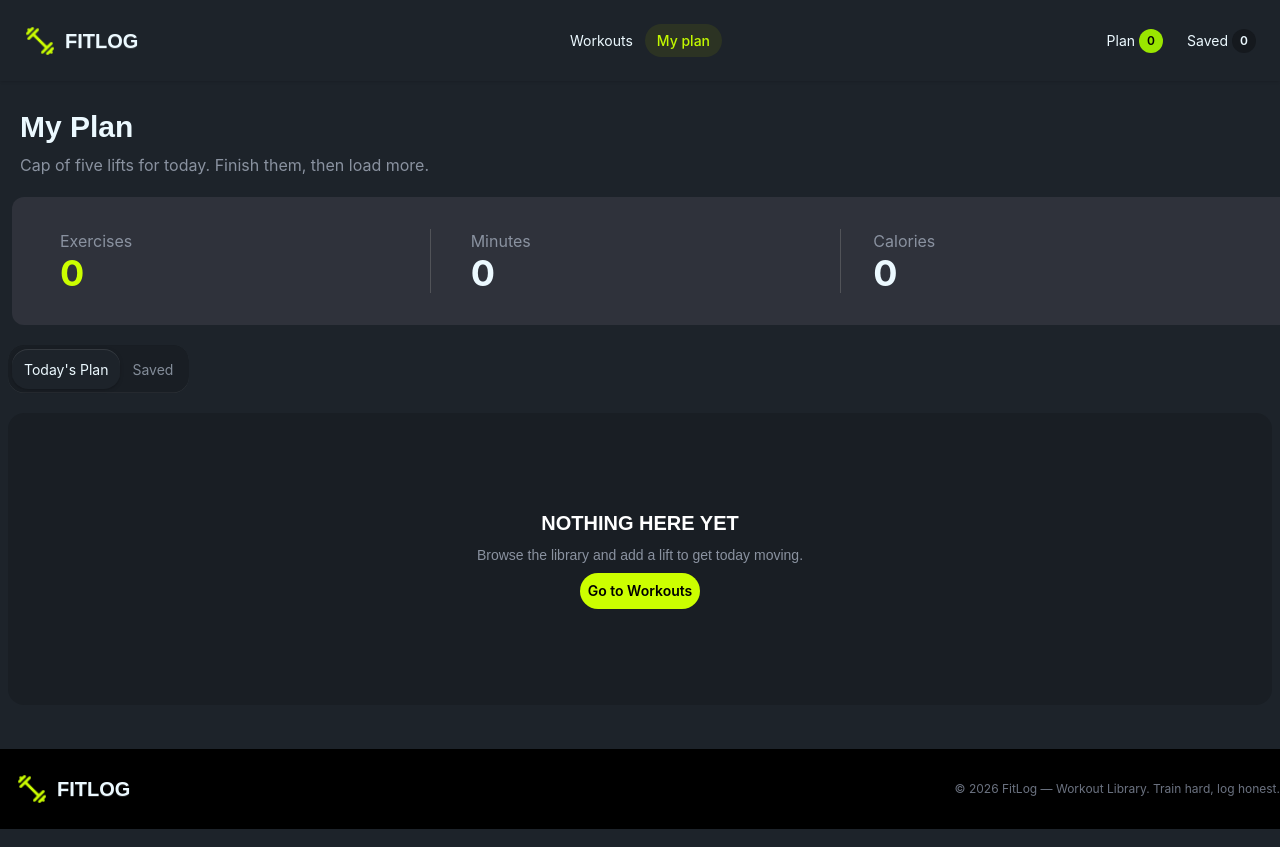
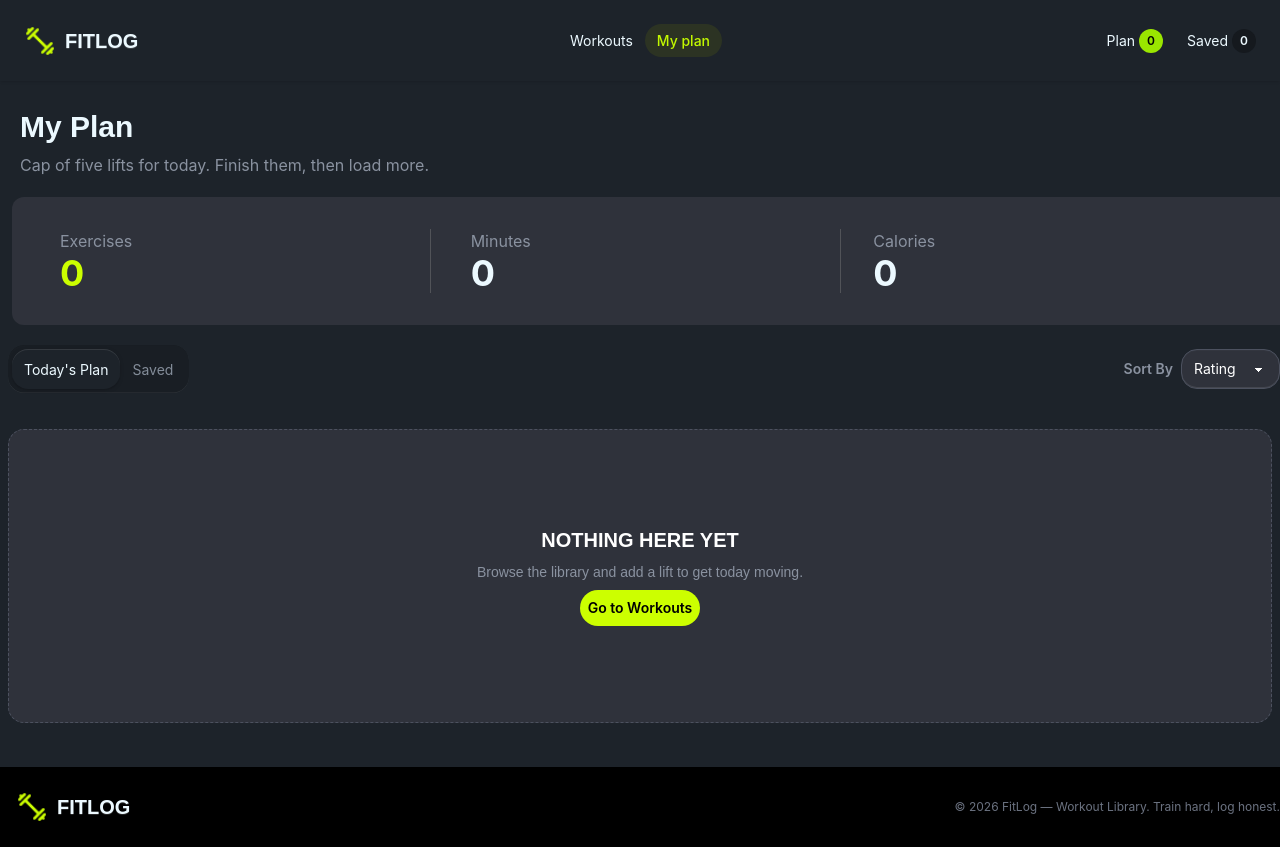
Before and after one commit to TechTahamina/FitLog, a Next.js app: page /my-plan in a window 1280 px wide. Built offline with nearby package versions, Linux system fonts and the light colour scheme.

Commit message:
all done

```diff
--- a/src/app/Components/Banner.tsx
+++ b/src/app/Components/Banner.tsx
@@ -18,7 +18,7 @@
           FitLog is a dark, no-nonsense gym companion: pick a lift, lock it{" "}
           <br /> into today&apos;s plan, and watch the week&apos;s work add up.
         </p>
-        <div>
+        <div className="flex justify-center lg:block">
           <a
             href="#library"
             className="inline-block bg-[#C2F800] text-black text-xs font-bold px-4 py-2 rounded-lg mt-4"
--- a/src/app/Components/Thelibrary.tsx
+++ b/src/app/Components/Thelibrary.tsx
@@ -21,7 +21,7 @@
         Twelve lifts covering every major muscle group.
       </p>
 
-      <div className="grid grid-cols-1 sm:grid-cols-2 lg:grid-cols-3 gap-6 mt-6  ">
+      <div className="grid grid-cols-1 sm:grid-cols-1 lg:grid-cols-3 gap-6 mt-6  ">
         {workoutsData.map((workout :Workout) => {
         return <WorkoutCard key={workout.id} workout={workout} />;
       })}
--- a/src/app/Components/WorkoutDetails/AddTodaysPlanButton.tsx
+++ b/src/app/Components/WorkoutDetails/AddTodaysPlanButton.tsx
@@ -5,8 +5,11 @@
 import { usePlan } from "@/Context/WorkoutProvider";
 import { toast } from "react-toastify";
 
+
 const AddTodaysPlanButton = ({ workout }: { workout: Workout }) => {
   const { workouts, setWorkouts } = usePlan();
+
+
 
   const handleAddToTodaysPlan = () => {
     if (workouts.some((w) => w.id === workout.id)) {
--- a/src/app/Components/shared/WorkoutCard.tsx
+++ b/src/app/Components/shared/WorkoutCard.tsx
@@ -7,7 +7,7 @@
 
 const WorkoutCard = ({ workout }: { workout: Workout }) => {
   return (
-        <div className="bg-[#111111] rounded-2xl overflow-hidden border border-white/5">
+        <div className="bg-[#111111] rounded-2xl overflow-hidden border border-white/5 mx-4 sm:mx-0">
      <Link href={`/workouts/${workout.id}`}>
       {/* Image */}
       <div className="relative h-120 w-full">
--- a/src/app/my-plan/page.tsx
+++ b/src/app/my-plan/page.tsx
@@ -8,6 +8,9 @@
 import { toast } from "react-toastify";
 
 const MyPlanWorkouts = () => {
+  const [sortBy, setSortBy] = useState<"duration" | "calories" | "rating">("rating")
+
+
   const { workouts, setWorkouts, saveForLater, setSaveForLater } = usePlan();
   const router = useRouter();
   const [tab, setTab] = useState<"plan" | "saved">("plan");
@@ -23,6 +26,25 @@
 
   const activeList = tab === "plan" ? workouts : saveForLater;
 
+    const sortWorkouts = (workout: Workout[]) => {
+      const sortedAllWorkouts = [ ...workout]
+      if (sortBy === "calories"){
+        sortedAllWorkouts.sort((a,b) => b.caloriesBurned - a.caloriesBurned);
+      }
+
+      else if (sortBy === "duration"){
+        sortedAllWorkouts.sort((a,b) => b.duration - a.duration);
+      }
+      else if (sortBy === "rating"){
+        sortedAllWorkouts.sort((a,b) => b.rating - a.rating);
+      }
+      return sortedAllWorkouts;
+    }
+    const sortedWorkouts = sortWorkouts(workouts)
+    const sortedSaveForLater = sortWorkouts(saveForLater)
+    console.log(sortedWorkouts, "sortedWorkouts");
+    console.log(sortedSaveForLater, "sortedSaveForLater");
+
   const exercisesCount = activeList.length;
   const totalMinutes = activeList.reduce(
     (total, workout) => total + workout.duration,
@@ -35,6 +57,8 @@
 
   const renderDoneButton = (workout: Workout) => {
     const isDone = completedIds.has(workout.id);
+
+
 
     return (
       <button
@@ -86,8 +110,12 @@
       {/* My-Plan-metrics div end */}
 
       {/* tab and sorting start */}
-      {/* tab */}
-      <div role="tablist" className="tabs tabs-box my-5 mx-2 rounded-2xl w-fit">
+      <div className="flex flex-col items-start justify-between gap-4 sm:flex-row sm:items-center">
+        {/* tab start */}
+        <div
+          role="tablist"
+          className="tabs tabs-box my-5 mx-2 rounded-2xl w-fit"
+        >
           <button
             role="tab"
             className={`tab ${tab === "plan" ? "tab-active" : ""} rounded-2xl`}
@@ -103,10 +131,23 @@
             Saved
           </button>
         </div>
-      <div className="mt-4 bg-base-200 mx-2 p-4 border-0 rounded-2xl">
+        {/* tab end */}
+        {/* sorting start */}
+        <div className="flex items-center justify-center gap-2">
+          <p className="text-sm font-semibold text-[#8A92A0] whitespace-nowrap shrink-0">Sort  By</p>
+          <select value={sortBy} onChange={(e) =>setSortBy(e.target.value as "duration" | "calories" | "rating")} defaultValue="Duration" className="select rounded-2xl bg-[#2f323b] text-sm text-white border border-[#4c515f] ">
+            <option value={"duration"}>Duration</option>
+            <option value={"calories"}>Calories</option>
+            <option value={"rating"}>Rating </option>
+          </select>
+        </div>
+
+        {/* sorting end */}
+      </div>
+      <div className="mt-4 mx-2 p-4 bg-[#2f323b]  border border-dashed border-[#4c515f]  rounded-2xl">
         {tab === "plan" ? (
           <div className="flex flex-col gap-2">
-            {workouts.length === 0 ? (
+            {sortedWorkouts.length === 0 ? (
               <div className="flex flex-col items-center justify-center gap-2 p-20">
                 <p className="oswald-font text-center text-white font-bold text-xl">
                   NOTHING HERE YET
@@ -122,7 +163,7 @@
                 </button>
               </div>
             ) : (
-              workouts.map((workout: Workout) => {
+              sortedWorkouts.map((workout: Workout) => {
                 const handleRemove = () =>
                   setWorkouts((prev: Workout[]) =>
                     prev.filter((w) => w.id !== workout.id),
@@ -136,7 +177,7 @@
                     {/* mobile */}
                     <div className="flex min-w-0 items-center gap-3 sm:flex-1 sm:gap-6">
                       {/* Image */}
-                      <div className="relative h-20 w-24 shrink-0 overflow-hidden rounded-lg sm:h-[100px] sm:w-28">
+                      <div className="relative h-20 w-24 shrink-0 overflow-hidden rounded-lg sm:h-25 sm:w-28">
                         <Image
                           src={workout.image}
                           alt={workout.name}
@@ -171,7 +212,7 @@
                         </div>
                       </div>
 
-                      {/* Remove: top-right  mobile  */}
+
                       <button
                         aria-label="Remove"
                         className="self-start text-gray-500 hover:text-white sm:hidden"
@@ -181,7 +222,7 @@
                       </button>
                     </div>
 
-                    {/* Actions */}
+
                     <div className="flex shrink-0 items-center gap-3">
                       <button
                         onClick={() => router.push(`/workouts/${workout.id}`)}
@@ -208,12 +249,12 @@
           </div>
         ) : (
           <div className="flex flex-col gap-2">
-            {saveForLater.length === 0 ? (
+            {sortedSaveForLater.length === 0 ? (
               <div className="flex flex-col items-center justify-center gap-2 p-20">
                 <p className="oswald-font text-center text-white font-bold text-xl">
                   NOTHING HERE YET
                 </p>
-                <p className="oswald-font text-center text-sm text-[#8A92A0] font-normal">
+                <p className="oswald-font text-center text-sm  text-[#8A92A0] font-normal">
                   Browse the library and add a lift to get today moving.
                 </p>
                 <button
@@ -224,7 +265,7 @@
                 </button>
               </div>
             ) : (
-              saveForLater.map((workout: Workout) => {
+              sortedSaveForLater.map((workout: Workout) => {
                 const handleRemove = () =>
                   setSaveForLater((prev: Workout[]) =>
                     prev.filter((w) => w.id !== workout.id),
@@ -233,12 +274,12 @@
                 return (
                   <div
                     key={workout.id}
-                    className="flex flex-col gap-3 rounded-2xl border border-white/5 bg-[#12141a] p-3 sm:flex-row sm:items-center sm:gap-6"
+                    className="flex flex-col gap-4 rounded-2xl border border-white/5 bg-[#12141a] px-4 py-4 sm:flex-row sm:items-center sm:gap-6 sm:px-5 sm:py-5"
                   >
-                    {/* Top remove button on mobile) */}
+                    {/* mobile) */}
                     <div className="flex items-center gap-3 sm:flex-1 sm:gap-6 min-w-0">
                       {/* Image */}
-                      <div className="relative h-14 w-20 shrink-0 overflow-hidden rounded-lg sm:h-16 sm:w-28">
+                      <div className="relative h-20 w-24 shrink-0 overflow-hidden rounded-lg sm:h-25 sm:w-28">
                         <Image
                           src={workout.image}
                           alt={workout.name}
@@ -310,8 +351,6 @@
           </div>
         )}
       </div>
-
-      {/* sorting */}
     </div>
   );
 };
--- a/src/app/workouts/page.tsx
+++ b/src/app/workouts/page.tsx
@@ -1,6 +1,7 @@
 import { Workout } from "@/types/workout.types";
 import WorkoutCard from "../Components/shared/WorkoutCard";
 import Banner from "../Components/Banner";
+import TheLibrary from "@/app/Components/Thelibrary";
 
 const getWorkouts = async (): Promise<Workout[]> => {
   const res = await fetch("https://api.api-store.workers.dev/api/fitlog", {
@@ -16,6 +17,7 @@
   return (
     <>
     <Banner/>
+    <TheLibrary/>
       <div className=" container mx-auto grid grid-cols-1 sm:grid-cols-2 lg:grid-cols-3 gap-6 mt-6">
         {workouts.map((workout) => (
           <WorkoutCard key={workout.id} workout={workout} />
```
Lines whose indentation alone changed are shown as unchanged.
